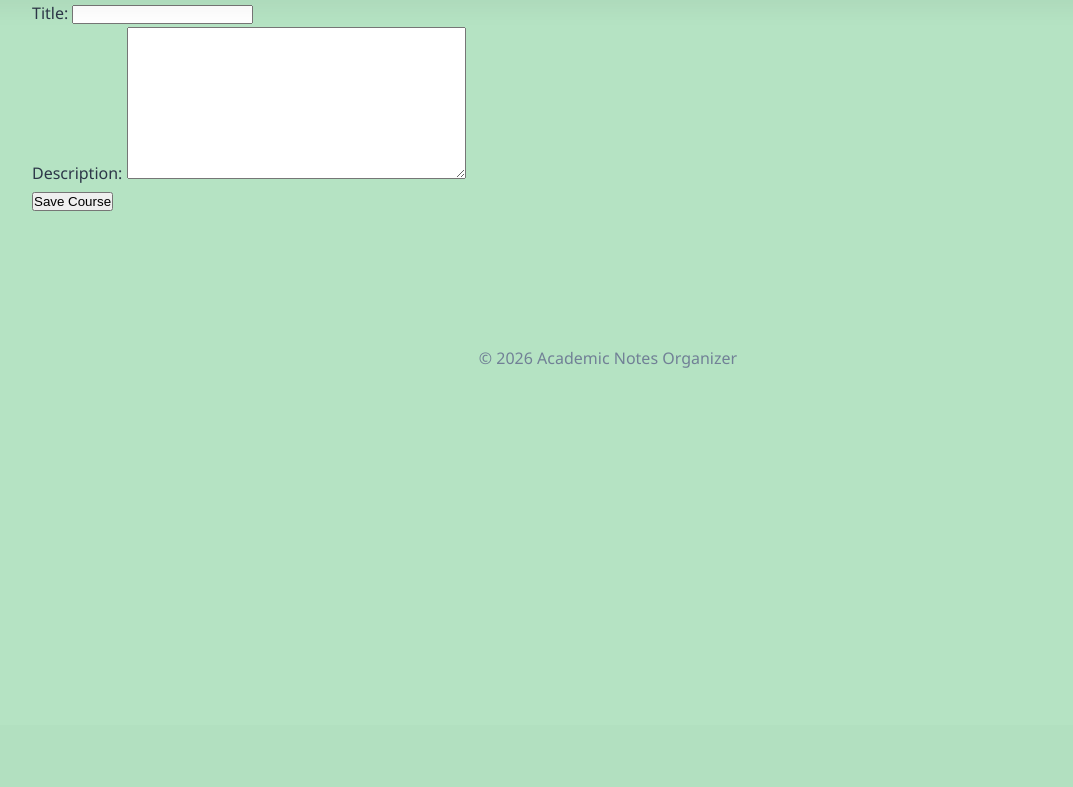
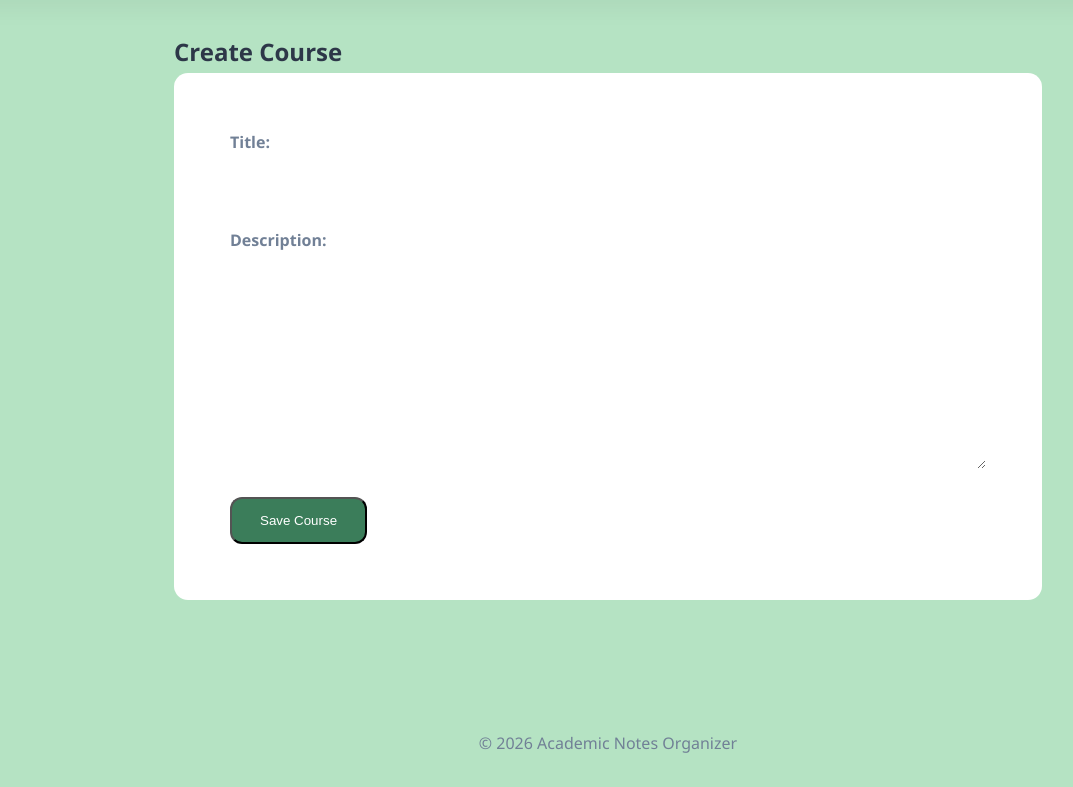
Before and after one commit to BardiaNikkar/academic_notes_organizer, a Django app: page /courses/create/ in a window 1280 px wide. Shown: the part 75-862 px from the top of the page, without its empty margins (32-1105 px from the left). Before the commit the page ends 443 px from the top, so only its background shows below. Run offline with Django 5.2, Linux system fonts and the light colour scheme; the visitor is signed in with stand-in values (Sample User, id 1).

Commit message:
finish working on courses model add login_required decorater to update_course view create delete option for our project now user can delete course

```diff
--- a/courses/urls.py
+++ b/courses/urls.py
@@ -1,8 +1,9 @@
 from django.urls import path
-from .views import create_course, course_list, update_course
+from .views import create_course, course_list, update_course, delete_course
 
 urlpatterns = [
     path('create/', create_course, name='course_create'),
     path('', course_list, name='course_list'),
-    path('<int:pk>/update/', update_course, name='course_update')
+    path('<int:pk>/update/', update_course, name='course_update'),
+    path('<int:pk>/delete/', delete_course, name='course_delete'),
 ]
--- a/courses/views.py
+++ b/courses/views.py
@@ -23,6 +23,7 @@
     courses = Course.objects.filter(user=request.user)
     return render(request, 'courses/course_list.html', {'courses':courses})
 
+@login_required
 def update_course(request, pk):
     course = get_object_or_404(Course, pk=pk, user=request.user)
     if request.method == 'POST':
@@ -33,3 +34,11 @@
     else:
         form = CourseForm(instance=course)
     return render(request, 'courses/course_update.html', {'form':form, 'course':course})
+
+@login_required
+def delete_course(request, pk):
+    course = get_object_or_404(Course, pk=pk, user=request.user)
+    if request.method == 'POST':
+        course.delete()
+        return redirect('course_list')
+    return render(request, 'courses/course_delete.html', {'course':course})
--- a/templates/courses/course_create.html
+++ b/templates/courses/course_create.html
@@ -10,10 +10,15 @@
 {% endblock %}
 
 {% block content %}
-<form action="" method="post">
+<section class="course-container">
+    <h1 class="course-title">Create Course</h1>
+    <div class="course-card">
+<form action="" method="post"  class="course-form">
     {% csrf_token %}
     {{ form.as_p }}
 
-    <button type="submit">Save Course</button>
+    <button type="submit" class="btn">Save Course</button>
 </form>
+</div>
+</section>
 {% endblock %}
--- a/templates/courses/course_list.html
+++ b/templates/courses/course_list.html
@@ -23,7 +23,7 @@
             <p>{{ course.description }}</p>
             <div class="course-actions">
                 <a href="{% url 'course_update' course.pk %}" class="edit-btn">Edit</a>
-                <a href="#" class="delete-btn">Delete</a>
+                <a href="{% url 'course_delete' course.pk %}" class="delete-btn">Delete</a>
             </div>
         </div>
         {% endfor %}
```
Also changed, not shown: templates/courses/course_delete.html (added, +24 -0 lines).
